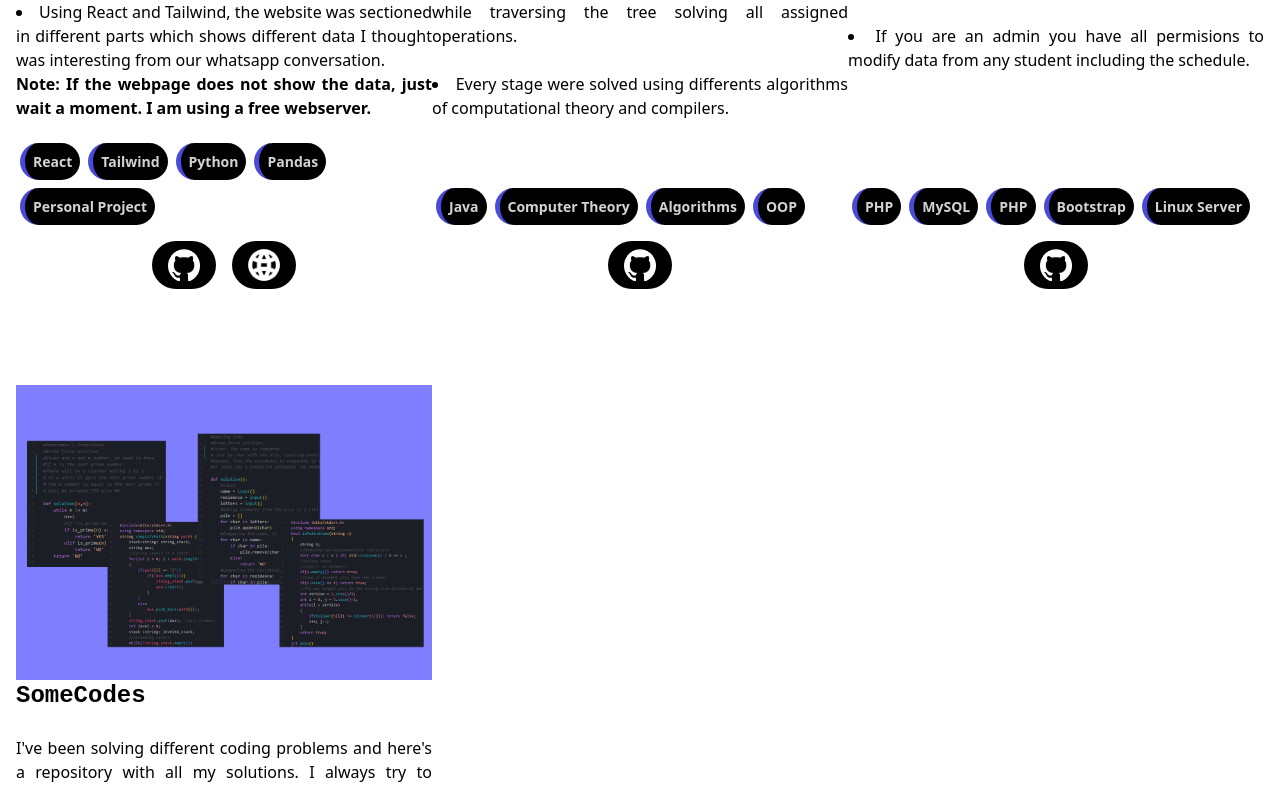
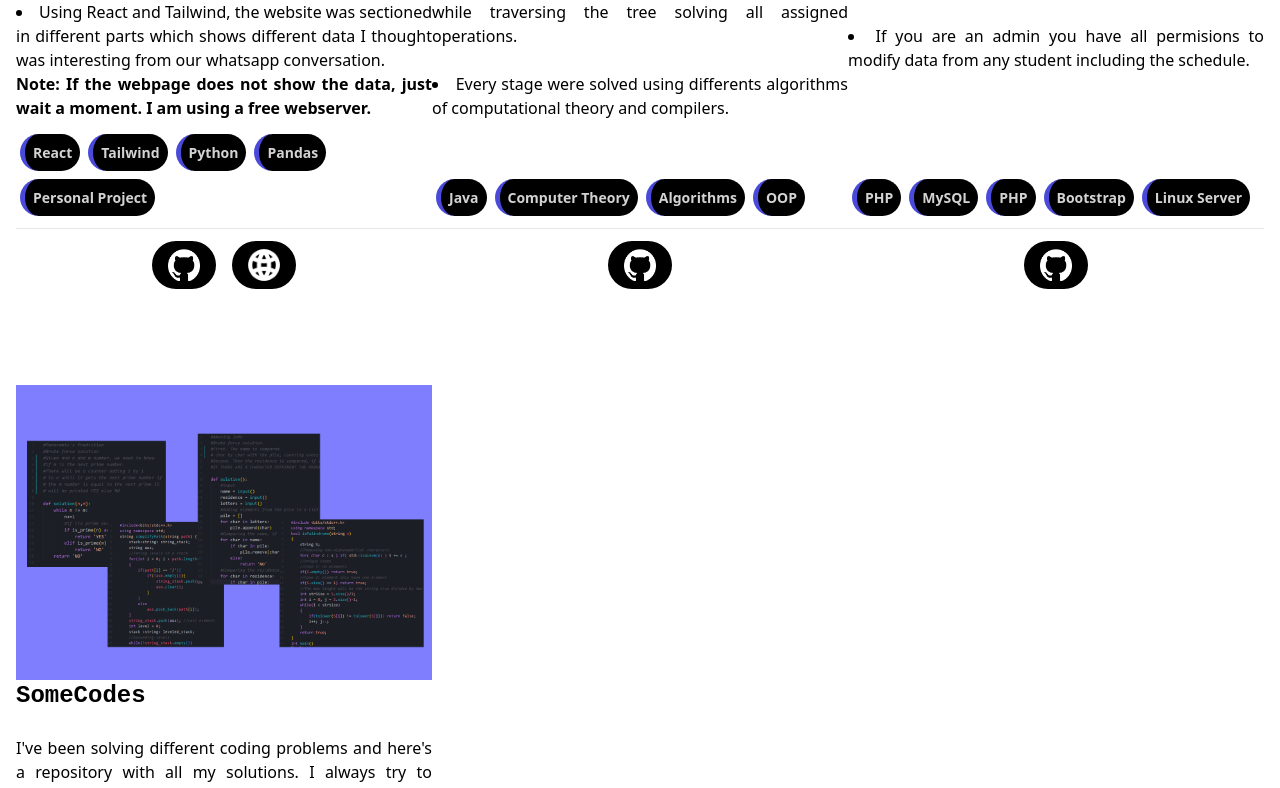
Before and after one commit to alexismrosales/alexismrosales.github.io, a React (Create React App) app: page / in a window 1280 px wide. Shown: the part 1687-2475 px from the top of the page. Built offline with nearby package versions, Linux system fonts and the light colour scheme.

Commit message:
updated card style

```diff
--- a/src/components/cards/index.tsx
+++ b/src/components/cards/index.tsx
@@ -54,6 +54,7 @@ const CustomCard : FunctionComponent<CardData> = props => {
                     <CardFooter className="absolute inset-x-0 bottom-0"  placeholder={`Text of ${props.name}`}>
                         <div>
                             <ListTags tags={tags}/>
+                            <hr className='border-double'/>
                             <div className={style.links}>
                                 <a href={linkgh} className={classNames(style.link, style.gh)}>
                                     <img className={style.imgGH} src='img/logos/gh_white.png'/>
--- a/src/components/cards/styles.module.css
+++ b/src/components/cards/styles.module.css
@@ -24,7 +24,10 @@
     font-bold;
     font-family: 'Roboto Mono', monospace;
 }
-
+.tags{
+    @apply
+    pb-2
+}
 .tag
 {
     @apply
```
